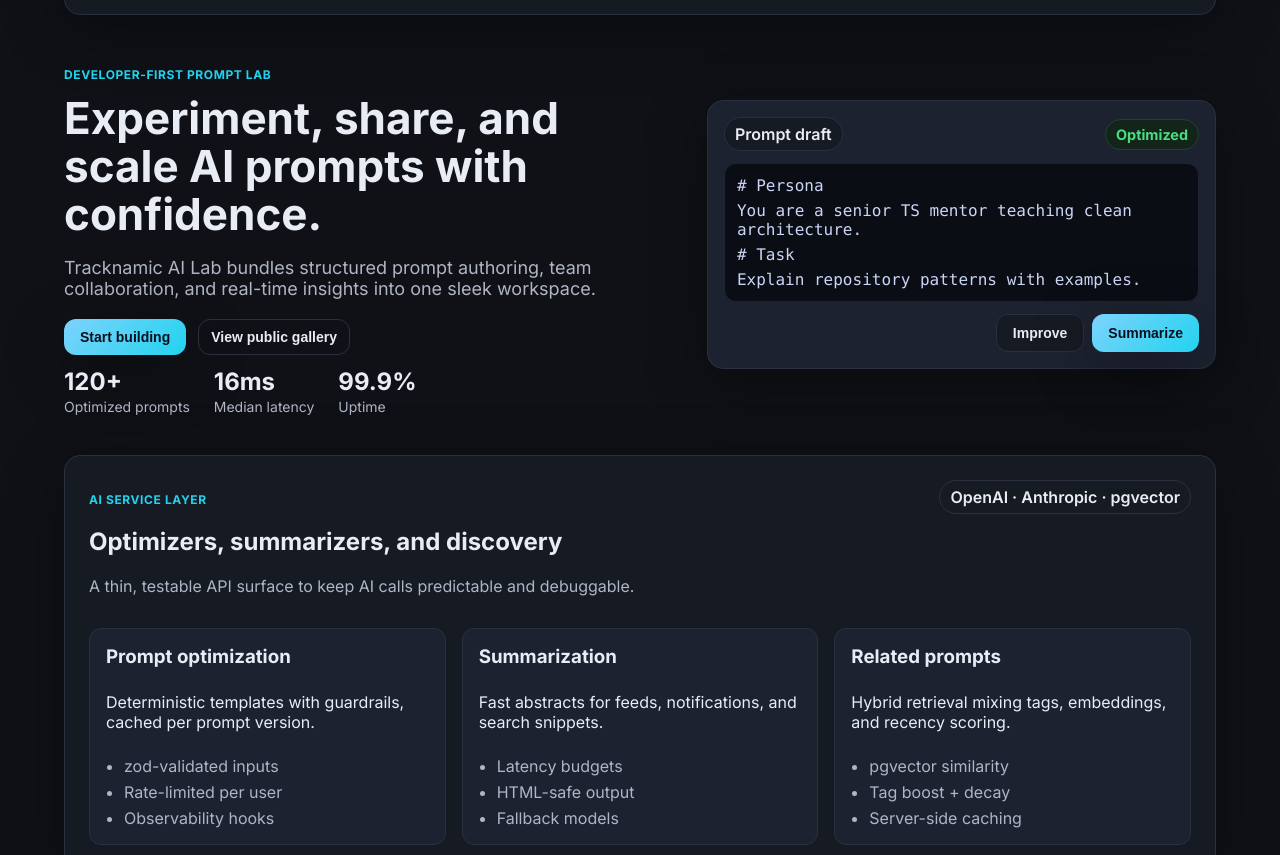
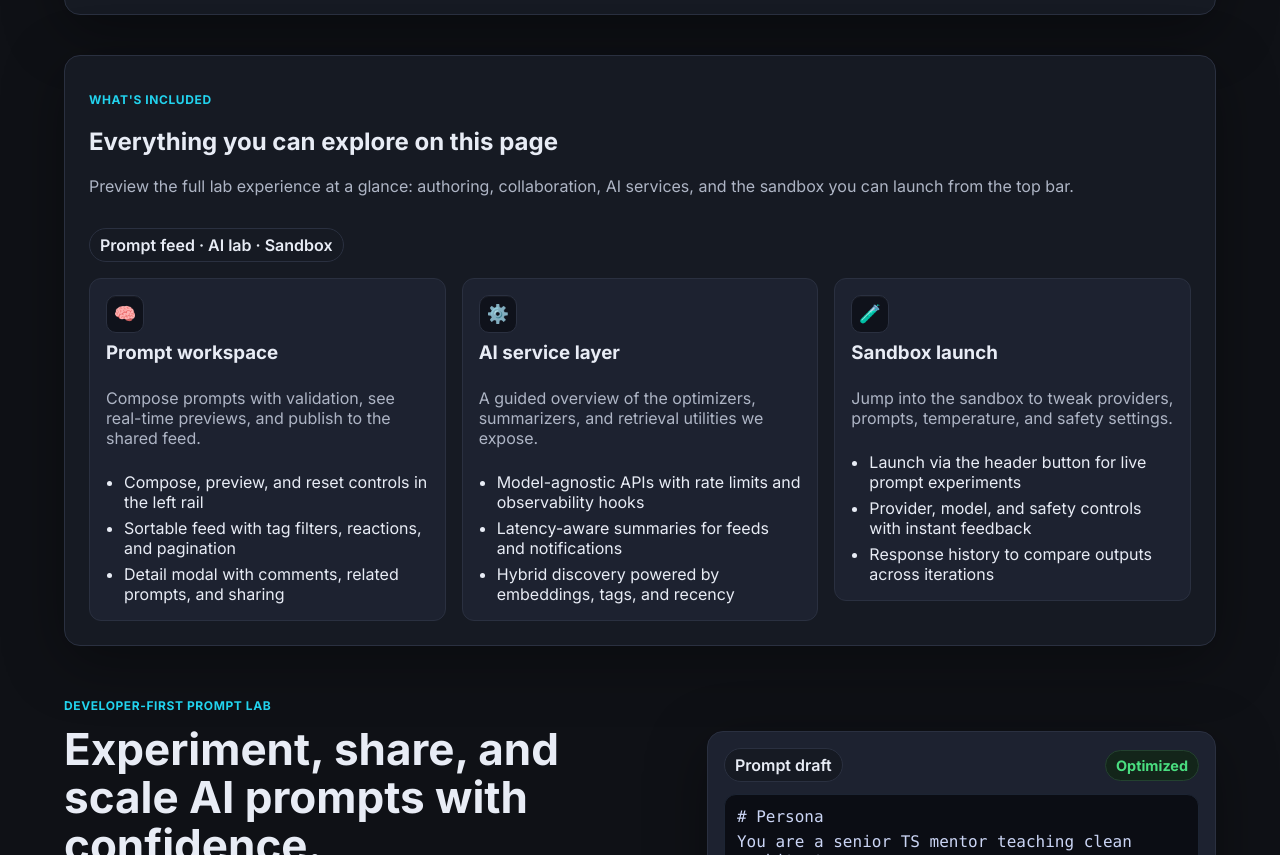
Before and after one commit to EdnaValter/Tracknamic-AI-Lab, a website: page index.html in a window 1280 px wide. Shown: the part 1017-1872 px from the top of the page. Drawn offline with Linux system fonts and the light colour scheme.

Commit message:
Add landing page overview of included features

```diff
--- a/index.html
+++ b/index.html
@@ -107,6 +107,48 @@
             <ul id="activity-feed" class="sidebar-list"></ul>
           </div>
         </aside>
+      </div>
+    </section>
+    <section class="panel overview" id="overview">
+      <div class="section-header">
+        <div>
+          <p class="eyebrow">What's included</p>
+          <h2>Everything you can explore on this page</h2>
+          <p class="muted">Preview the full lab experience at a glance: authoring, collaboration, AI services, and the sandbox you can launch from the top bar.</p>
+        </div>
+        <div class="pill">Prompt feed · AI lab · Sandbox</div>
+      </div>
+      <div class="grid grid-3 feature-grid">
+        <div class="card feature-card">
+          <div class="feature-icon" aria-hidden="true">🧠</div>
+          <h3>Prompt workspace</h3>
+          <p class="muted">Compose prompts with validation, see real-time previews, and publish to the shared feed.</p>
+          <ul class="bullets">
+            <li>Compose, preview, and reset controls in the left rail</li>
+            <li>Sortable feed with tag filters, reactions, and pagination</li>
+            <li>Detail modal with comments, related prompts, and sharing</li>
+          </ul>
+        </div>
+        <div class="card feature-card">
+          <div class="feature-icon" aria-hidden="true">⚙️</div>
+          <h3>AI service layer</h3>
+          <p class="muted">A guided overview of the optimizers, summarizers, and retrieval utilities we expose.</p>
+          <ul class="bullets">
+            <li>Model-agnostic APIs with rate limits and observability hooks</li>
+            <li>Latency-aware summaries for feeds and notifications</li>
+            <li>Hybrid discovery powered by embeddings, tags, and recency</li>
+          </ul>
+        </div>
+        <div class="card feature-card">
+          <div class="feature-icon" aria-hidden="true">🧪</div>
+          <h3>Sandbox launch</h3>
+          <p class="muted">Jump into the sandbox to tweak providers, prompts, temperature, and safety settings.</p>
+          <ul class="bullets">
+            <li>Launch via the header button for live prompt experiments</li>
+            <li>Provider, model, and safety controls with instant feedback</li>
+            <li>Response history to compare outputs across iterations</li>
+          </ul>
+        </div>
       </div>
     </section>
     <section class="hero" id="hero">
--- a/style.css
+++ b/style.css
@@ -79,6 +79,21 @@ main { max-width: 1200px; margin: 0 auto; padding: 32px 24px 80px; display: flex
 .stat { display: grid; gap: 2px; }
 .stat .value { font-size: 24px; font-weight: 700; }
 .stat .label { color: var(--muted); font-size: 14px; }
+
+.feature-grid { align-items: start; }
+.feature-card { gap: 6px; position: relative; overflow: hidden; }
+.feature-card .bullets { color: var(--text); }
+.feature-icon {
+  width: 38px;
+  height: 38px;
+  display: grid;
+  place-items: center;
+  border-radius: 10px;
+  background: #0f121b;
+  border: 1px solid var(--border);
+  box-shadow: inset 0 1px 0 rgba(255, 255, 255, 0.04);
+  font-size: 18px;
+}
 
 .hero-card { background: var(--card); border: 1px solid var(--border); border-radius: 16px; padding: 16px; box-shadow: var(--shadow); display: grid; gap: 12px; }
 .card-header { display: flex; justify-content: space-between; align-items: center; }
```
